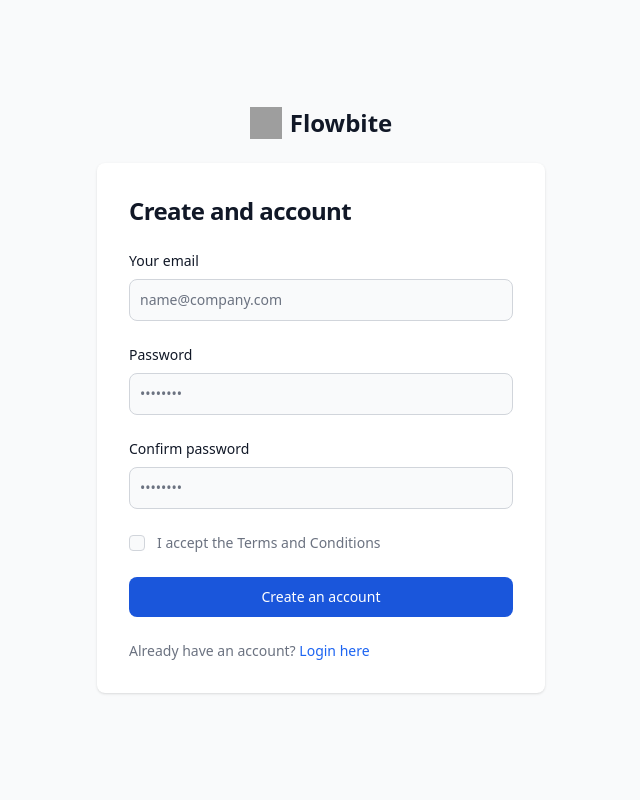
After one commit to JonathanBastineKho/cloud-based-physical-subscription, a Flask app: page /register in a window 1280 px wide. The commit adds this page. Shown: the whole page, without its empty margins (319-959 px from the left). Run offline with Flask 2, Linux system fonts and the light colour scheme; style sheets or scripts are compiled from the project's sources; grey boxes are pictures that could not be loaded.

Commit message:
Add register page

```diff
--- a/app/routes.py
+++ b/app/routes.py
@@ -4,3 +4,7 @@
 @app.route('/')
 def index():
     return render_template('index.html')
+
+@app.route("/register")
+def register():
+    return render_template('register.html')
--- a/app/tailwind.config.js
+++ b/app/tailwind.config.js
@@ -9,6 +9,42 @@
   theme: {
     extend: {},
   },
+  fontFamily: {
+    'body': [
+  'Inter',
+  'ui-sans-serif',
+  'system-ui',
+  '-apple-system',
+  'system-ui',
+  'Segoe UI',
+  'Roboto',
+  'Helvetica Neue',
+  'Arial',
+  'Noto Sans',
+  'sans-serif',
+  'Apple Color Emoji',
+  'Segoe UI Emoji',
+  'Segoe UI Symbol',
+  'Noto Color Emoji'
+],
+    'sans': [
+  'Inter',
+  'ui-sans-serif',
+  'system-ui',
+  '-apple-system',
+  'system-ui',
+  'Segoe UI',
+  'Roboto',
+  'Helvetica Neue',
+  'Arial',
+  'Noto Sans',
+  'sans-serif',
+  'Apple Color Emoji',
+  'Segoe UI Emoji',
+  'Segoe UI Symbol',
+  'Noto Color Emoji'
+]
+  },
   plugins: [
     require("flowbite/plugin")
   ],
--- a/app/templates/header.html
+++ b/app/templates/header.html
@@ -5,7 +5,7 @@
         <span class="self-center text-xl font-semibold whitespace-nowrap dark:text-white">Ace</span>
     </a>
     <div class="flex md:order-2">
-        <button type="button" class="text-white bg-blue-700 hover:bg-blue-800 focus:ring-4 focus:outline-none focus:ring-blue-300 font-medium rounded-lg text-sm px-5 py-2.5 text-center mr-3 md:mr-0 dark:bg-blue-600 dark:hover:bg-blue-700 dark:focus:ring-blue-800">Login</button>
+        <a href="{{url_for('register')}}" type="button" class="text-white bg-blue-700 hover:bg-blue-800 focus:ring-4 focus:outline-none focus:ring-blue-300 font-medium rounded-lg text-sm px-5 py-2.5 text-center mr-3 md:mr-0 dark:bg-blue-600 dark:hover:bg-blue-700 dark:focus:ring-blue-800">Sign Up</a>
         <button data-collapse-toggle="navbar-sticky" type="button" class="inline-flex items-center p-2 text-sm text-gray-500 rounded-lg md:hidden hover:bg-gray-100 focus:outline-none focus:ring-2 focus:ring-gray-200 dark:text-gray-400 dark:hover:bg-gray-700 dark:focus:ring-gray-600" aria-controls="navbar-sticky" aria-expanded="false">
           <span class="sr-only">Open main menu</span>
           <svg class="w-6 h-6" aria-hidden="true" fill="currentColor" viewBox="0 0 20 20" xmlns="http://www.w3.org/2000/svg"><path fill-rule="evenodd" d="M3 5a1 1 0 011-1h12a1 1 0 110 2H4a1 1 0 01-1-1zM3 10a1 1 0 011-1h12a1 1 0 110 2H4a1 1 0 01-1-1zM3 15a1 1 0 011-1h12a1 1 0 110 2H4a1 1 0 01-1-1z" clip-rule="evenodd"></path></svg>
--- /dev/null
+++ b/app/templates/register.html
@@ -0,0 +1,44 @@
+{% extends "base.html" %}
+{% block body %}
+<section class="bg-gray-50 dark:bg-gray-900">
+    <div class="flex flex-col items-center justify-center px-6 py-8 mx-auto md:h-screen lg:py-0">
+        <a href="{{url_for('index')}}" class="flex items-center mb-6 text-2xl font-semibold text-gray-900 dark:text-white">
+            <img class="w-8 h-8 mr-2" src="https://flowbite.s3.amazonaws.com/blocks/marketing-ui/logo.svg" alt="logo">
+            Flowbite
+        </a>
+        <div class="w-full bg-white rounded-lg shadow dark:border md:mt-0 sm:max-w-md xl:p-0 dark:bg-gray-800 dark:border-gray-700">
+            <div class="p-6 space-y-4 md:space-y-6 sm:p-8">
+                <h1 class="text-xl font-bold leading-tight tracking-tight text-gray-900 md:text-2xl dark:text-white">
+                    Create and account
+                </h1>
+                <form class="space-y-4 md:space-y-6" action="#">
+                    <div>
+                        <label for="email" class="block mb-2 text-sm font-medium text-gray-900 dark:text-white">Your email</label>
+                        <input type="email" name="email" id="email" class="bg-gray-50 border border-gray-300 text-gray-900 sm:text-sm rounded-lg focus:ring-primary-600 focus:border-primary-600 block w-full p-2.5 dark:bg-gray-700 dark:border-gray-600 dark:placeholder-gray-400 dark:text-white dark:focus:ring-blue-500 dark:focus:border-blue-500" placeholder="name@company.com" required="">
+                    </div>
+                    <div>
+                        <label for="password" class="block mb-2 text-sm font-medium text-gray-900 dark:text-white">Password</label>
+                        <input type="password" name="password" id="password" placeholder="••••••••" class="bg-gray-50 border border-gray-300 text-gray-900 sm:text-sm rounded-lg focus:ring-primary-600 focus:border-primary-600 block w-full p-2.5 dark:bg-gray-700 dark:border-gray-600 dark:placeholder-gray-400 dark:text-white dark:focus:ring-blue-500 dark:focus:border-blue-500" required="">
+                    </div>
+                    <div>
+                        <label for="confirm-password" class="block mb-2 text-sm font-medium text-gray-900 dark:text-white">Confirm password</label>
+                        <input type="confirm-password" name="confirm-password" id="confirm-password" placeholder="••••••••" class="bg-gray-50 border border-gray-300 text-gray-900 sm:text-sm rounded-lg focus:ring-primary-600 focus:border-primary-600 block w-full p-2.5 dark:bg-gray-700 dark:border-gray-600 dark:placeholder-gray-400 dark:text-white dark:focus:ring-blue-500 dark:focus:border-blue-500" required="">
+                    </div>
+                    <div class="flex items-start">
+                        <div class="flex items-center h-5">
+                          <input id="terms" aria-describedby="terms" type="checkbox" class="w-4 h-4 border border-gray-300 rounded bg-gray-50 focus:ring-3 focus:ring-primary-300 dark:bg-gray-700 dark:border-gray-600 dark:focus:ring-primary-600 dark:ring-offset-gray-800" required="">
+                        </div>
+                        <div class="ml-3 text-sm">
+                          <label for="terms" class="font-light text-gray-500 dark:text-gray-300">I accept the <a class="font-medium text-primary-600 hover:underline dark:text-primary-500" href="#">Terms and Conditions</a></label>
+                        </div>
+                    </div>
+                    <button type="submit" class="w-full text-white bg-blue-700 hover:bg-blue-800 focus:ring-4 focus:ring-blue-300 focus:outline-none font-medium rounded-lg text-sm px-5 py-2.5 text-center dark:bg-blue-600 dark:hover:bg-blue-700 dark:focus:ring-blue-800">Create an account</button>
+                    <p class="text-sm font-light text-gray-500 dark:text-gray-400">
+                        Already have an account? <a href="#" class="font-medium text-blue-600 hover:underline dark:text-blue-500">Login here</a>
+                    </p>
+                </form>
+            </div>
+        </div>
+    </div>
+</section>
+{% endblock body %}
```
